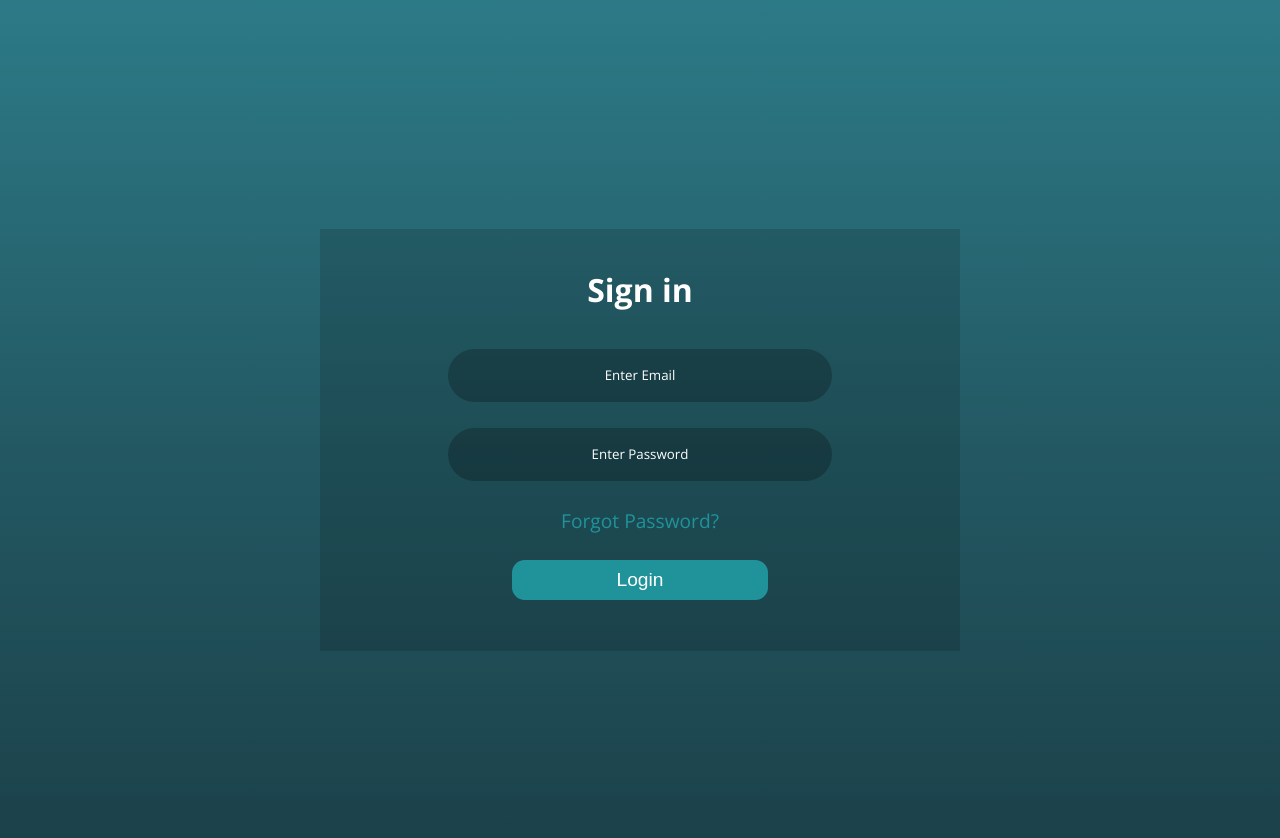
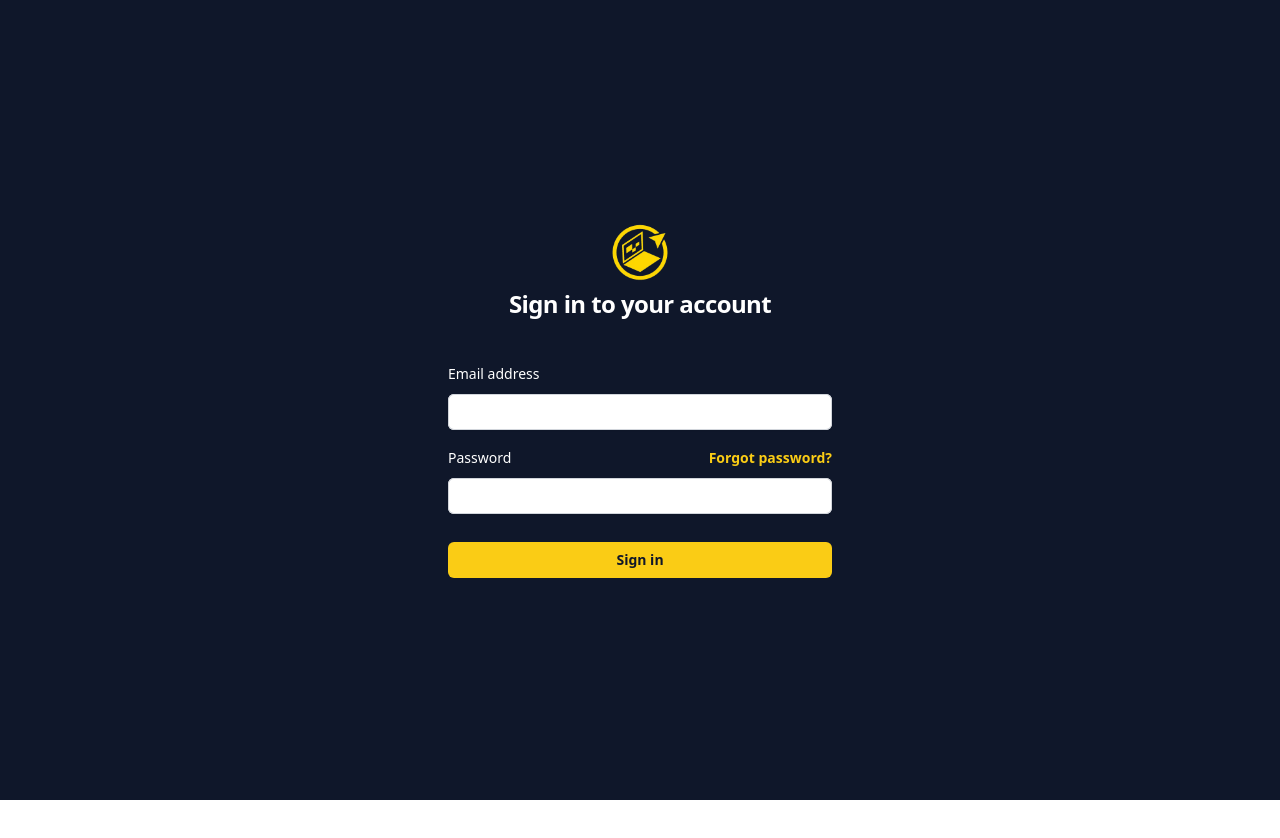
Before and after one commit to Smart-Recruitment-Project/Smart-Recruitment, a React (Create React App) app in the folder client/: page /login in a window 1280 px wide. Shown: the top 838 px of the page. After the commit the page ends 800 px from the top, so only its background shows below. Built offline with nearby package versions, Linux system fonts and the light colour scheme.

Commit message:
landing page

```diff
--- a/client/src/App.js
+++ b/client/src/App.js
@@ -4,6 +4,8 @@ import LoginForm from './login.js';
 import Forgot from './forgot.js';
 import RegistrationForm from './registration.js';
 import SDashboard from './Student/components/SDashborad.js';
+import Landing from './landing.js';
+import Index from './index.css';
 
 function App() {
   return (
@@ -12,6 +14,7 @@ function App() {
         <Routes>
           <Route path="/login" element={<LoginForm />} />
           <Route path="/forgot" element={<Forgot/>}/>
+          <Route path="/landing" element={<Landing/>}/>
           <Route path="/signup" element={<RegistrationForm />} />
           <Route path="/SDashboard" element={<SDashboard />} />
         </Routes>
--- a/client/src/Student/components/Navbar.js
+++ b/client/src/Student/components/Navbar.js
@@ -1,11 +1,20 @@
 import React from 'react';
 import './style.css'
+import logo from '../../images/logo.png'
+
 export default function Navbar({ title, onLogout }) {
   return (
-    <div className="navbar">
-      <div className="logo">Logo</div>
-      <div className="title">{title}</div>
-      <div className="avatar" onClick={onLogout}>Avatar</div>
-    </div>
+    <nav class="fixed bg-slate-900 min-w-full max-h-16 flex flex-row flex-wrap justify-between items-center">
+      <img class="h-16 ml-0 p-3 pt-1" src={logo} alt="logo" />
+      <ul class="flex flex-row justify-between flex-wrap text-white font-bold leading-9 tracking-tight">
+        <li class="p-7 pt-3"><a href="#header">Home</a></li>
+        <li class="p-7 pt-3"><a href="#about">About</a></li>
+        <li class="p-7 pt-3"><a href="#services">Services</a></li>
+        <li class="p-7 pt-3"><a href="#portfolio">Portfolio</a></li>
+        <li class="p-7 pt-3"><a href="#contact">Contact</a></li>
+      </ul>
+
+    </nav>
+
   );
 }
--- a/client/src/forgot.js
+++ b/client/src/forgot.js
@@ -2,6 +2,6 @@ import React from 'react'
 
 export default function Forgot() {
   return (
-    <div>forgot</div>
+    <div class="text-black">forgot</div>
   )
 }
--- /dev/null
+++ b/client/src/landing.js
@@ -0,0 +1,40 @@
+import React from 'react';
+import logo from './images/logo.png';
+import jobs from './images/image1.png';
+
+
+export default function Landing() {
+  return (
+    <body class="bg-slate-900 min-h-full ">
+        <div class="">
+            <div class="flex flex-col">
+                <nav class="fixed top-0 left-0 bg-slate-900 min-w-full max-h-16 flex flex-row flex-wrap justify-between items-center">
+                    <img class="h-16 ml-0 p-3 pt-1" src={logo} alt="logo"/>
+                    <ul class="flex flex-row justify-between flex-wrap text-white font-bold leading-9 tracking-tight">
+                        <li class="p-7 pt-3 hover:text-yellow-400 hover:scale-150 transition duration-300 hover:ease-in-out"><a href="#header">Home</a></li>
+                        <li class="p-7 pt-3 hover:text-yellow-400 hover:scale-150 transition duration-300 hover:ease-in-out"><a href="#about">About</a></li>
+                        <li class="p-7 pt-3 hover:text-yellow-400 hover:scale-150 transition duration-300 hover:ease-in-out"><a href="#services">Services</a></li>
+                        <li class="p-7 pt-3 hover:text-yellow-400 hover:scale-150 transition duration-300 hover:ease-in-out"><a href="#portfolio">Portfolio</a></li>
+                        <li class="p-7 pt-3 hover:text-yellow-400 hover:scale-150 transition duration-300 hover:ease-in-out"><a href="#contact">Contact</a></li>
+                    </ul>
+
+                </nav>
+                <div class="flex flex-row justify-between  items-center">
+                    <div class="flex flex-col m-28 mt-32     text-6xl font-bold text-white">
+                        <h1 class="p-3">Smart </h1>
+                        <h1 class="p-3">Campus</h1>
+                        <h1 class="p-3">Recruitment</h1>
+                        <div class="flex flex-row justify-between m-7 ml-0">
+                            <button class="text-base w-36 border border-yellow-400 text-yellow-400 p-2 pl-5 pr-5 rounded-2xl bg-slate-900 hover:bg-yellow-400 hover:text-black hover:scale-125 transition duration-300 hover:ease-in-out hover:shadow-lg hover:shadow-yellow-400/30">Sign in</button>
+                            <button class="text-base w-36 border border-yellow-400 text-yellow-400 p-2 pl-5 pr-5 rounded-2xl bg-slate-900 hover:bg-yellow-400 hover:text-black hover:scale-125 transition duration-300 hover:ease-in-out hover:shadow-lg hover:shadow-yellow-400/20">Sign up</button>
+                        </div>
+                    </div>
+                    <div class="h-screen mr-5">
+                        <img class="h-full rounded-3xl border-yellow-400 p-2" src={jobs} alt="jobs"></img>
+                    </div>
+                </div>
+            </div>
+        </div>
+    </body>
+  )
+}
--- a/client/src/login.css
+++ /dev/null
@@ -1,84 +0,0 @@
-@import url('https://fonts.googleapis.com/css2?family=Montserrat:ital,wght@0,100..900;1,100..900&family=Open+Sans:ital,wght@0,300..800;1,300..800&display=swap');
-:root{
-    --font1: "Open Sans", sans-serif;
-}
-*{
-    margin: 0;
-    padding: 0;
-    box-sizing: border-box;
-}
-.Body{
-    background-image: linear-gradient(#2ea0ab,#21747b,#165156);
-    background-size: cover;
-    background-repeat: no-repeat;
-    background-attachment: fixed;
-}
-.contents{
-    display: flex;
-    justify-content: center;
-    align-items: center;
-    min-height: 110vh;
-    background: rgba(40, 10, 30, 0.251);
-}
-.signin-box{
-    position: relative;
-    display: flex;
-    flex-direction: column;
-    align-items: center;
-    z-index: 2;
-    background: #00000023;
-    padding: 3vw;
-    width: 50vw;
-}
-.heading{
-    color: white;
-    font-size: 2.5vw;
-    padding-bottom: 2vw;
-    padding-top: 0vw;
-    font-family: var(--font1);
-}
-.inputs{
-    padding: 1vw;
-}
-.input{
-    padding: 1.5vw;
-    background: rgba(0, 0, 0, 0.237);
-    color: #fff;
-    border: none;
-    border-radius: 3vw;
-    outline: none;
-    transition: 0.3s ease;
-    text-align: center;
-    width: 30vw;
-}
-.inputs ::placeholder{
-    color: #fff;
-    font-family: var(--font1);
-}
-.btn{
-    padding: 0.7vw 2vw ;
-    margin: 1vw;
-    background-color: rgb(32, 146, 154);
-    border: none;
-    border-radius: 1vw;
-    width: 20vw;
-    color: #fff;
-    font-size: 1.5vw;
-    transition: 0.3s ease;
-}
-.btn:hover{
-    transform: scale(1.2);
-    background-color: #7b1a1a;
-}
-.link{
-    color: rgb(32, 146, 154);
-    text-decoration: none;
-    padding: 1vw;
-    font-family: var(--font1);
-    font-size: 1.5vw;
-    transition: 0.3s ease;
-}
-.link:hover{
-    transform: scale(1.2);
-    color:#fff;
-}
--- a/client/src/login.js
+++ b/client/src/login.js
@@ -1,6 +1,6 @@
 import React, { useState } from 'react';
 import axios from 'axios';
-import './login.css'
+import logo from './images/logo.png';
 
 function LoginForm() {
   const [email, setEmail] = useState('');
@@ -31,33 +31,57 @@ function LoginForm() {
   };
 
   return (
-    <body class="Body">
-      <div class="contents">
+    <body class="flex bg-slate-900 h-screen min-h-full flex-1 flex-col justify-center px-6 py-12 lg:px-8">
+      <div className="sm:mx-auto sm:w-full sm:max-w-sm">
+          <img
+            alt="Your Company"
+            src={logo}
+            className="mx-auto h-16 w-auto"
+          />
+          <h2 className="mt-50 text-center text-2xl font-bold leading-9 tracking-tight text-white">
+            Sign in to your account
+          </h2>
         <form onSubmit={handleSubmit} class="signin-box">
-        <h2 class="heading">Sign in</h2>
-        <div class="inputs">
+          <div class="mt-10 sm:mx-auto sm:w-full sm:max-w-sm">
+            <label htmlFor="email" className="block text-sm font-medium leading-6 text-white">
+              Email address
+            </label>
             <input
               type="email"
-            placeholder="Enter Email"
-            class="input"
+              class="block w-full rounded-md border-0 py-1.5 text-gray-900 shadow-sm ring-1 ring-inset ring-gray-300 placeholder:text-gray-400 focus:ring-2 focus:ring-inset focus:ring-indigo-600 sm:text-sm sm:leading-6 mt-2"
               value={email}
               onChange={(e) => setEmail(e.target.value)}
               required
             />
           </div>
-        <div class="inputs">
+          <div class="mt-4">
+            <div class="flex items-center justify-between">
+              <label htmlFor="password" className="block text-sm font-medium leading-6 text-white">
+                Password
+              </label>
+              <div className="text-sm">
+                <a href="./forgot.js" className="font-semibold text-yellow-400 hover:text-red-400">
+                  Forgot password?
+                </a>
+              </div>
+            </div>
             <input
               type="password"
-            placeholder='Enter Password'
-            class="input"
+              class="block w-full rounded-md border-0 py-1.5 text-gray-900 shadow-sm ring-1 ring-inset ring-gray-300 placeholder:text-gray-400 focus:ring-2 focus:ring-inset focus:ring-indigo-600 sm:text-sm sm:leading-6 mt-2"
               value={password}
               onChange={(e) => setPassword(e.target.value)}
               required
             />
           </div>
           {error && <p style={{ color: 'red' }}>{error}</p>}
-        <a href='/forgot' class="link">Forgot Password?</a>
-        <button type="submit" class="btn">Login</button>
+          <div>
+              <button
+                type="submit"
+                className="flex w-full justify-center rounded-md bg-yellow-400 px-3 py-1.5 text-sm font-semibold leading-6 text-slate-900 hover:shadow-lg hover:bg-red-800 hover:text-white focus-visible:outline focus-visible:outline-2 focus-visible:outline-offset-2 focus-visible:outline-red-800 mt-7"
+              >
+                Sign in
+              </button>
+            </div>
         </form>
       </div>
     </body>
--- a/client/src/registration.js
+++ b/client/src/registration.js
@@ -50,7 +50,8 @@ const RegistrationForm = () => {
     };
 
     return (
-        <div className="max-w-md mx-auto mt-10 p-6 border border-gray-300 rounded-lg shadow-lg">
+        <body class="bg-slate-900  px-6 py-12 lg:px-8">
+            <div className="max-w-md mx-auto mt-10 p-6">
                 <h2 className="text-2xl font-bold text-center mb-6">Student Registration Form</h2>
                 <form onSubmit={handleSubmit}>
                     <div className="mb-4">
@@ -144,6 +145,7 @@ const RegistrationForm = () => {
                     </div>
                 </form>
             </div>
+        </body>
     );
 };
 
```
Also changed, not shown: client/src/Student/components/navbar.css (deleted), client/src/Student/components/navbar.html (deleted), client/src/images/image1.png (added), client/src/images/logo.png (added), client/src/registration.css (deleted). Lines whose indentation alone changed are shown as unchanged.
